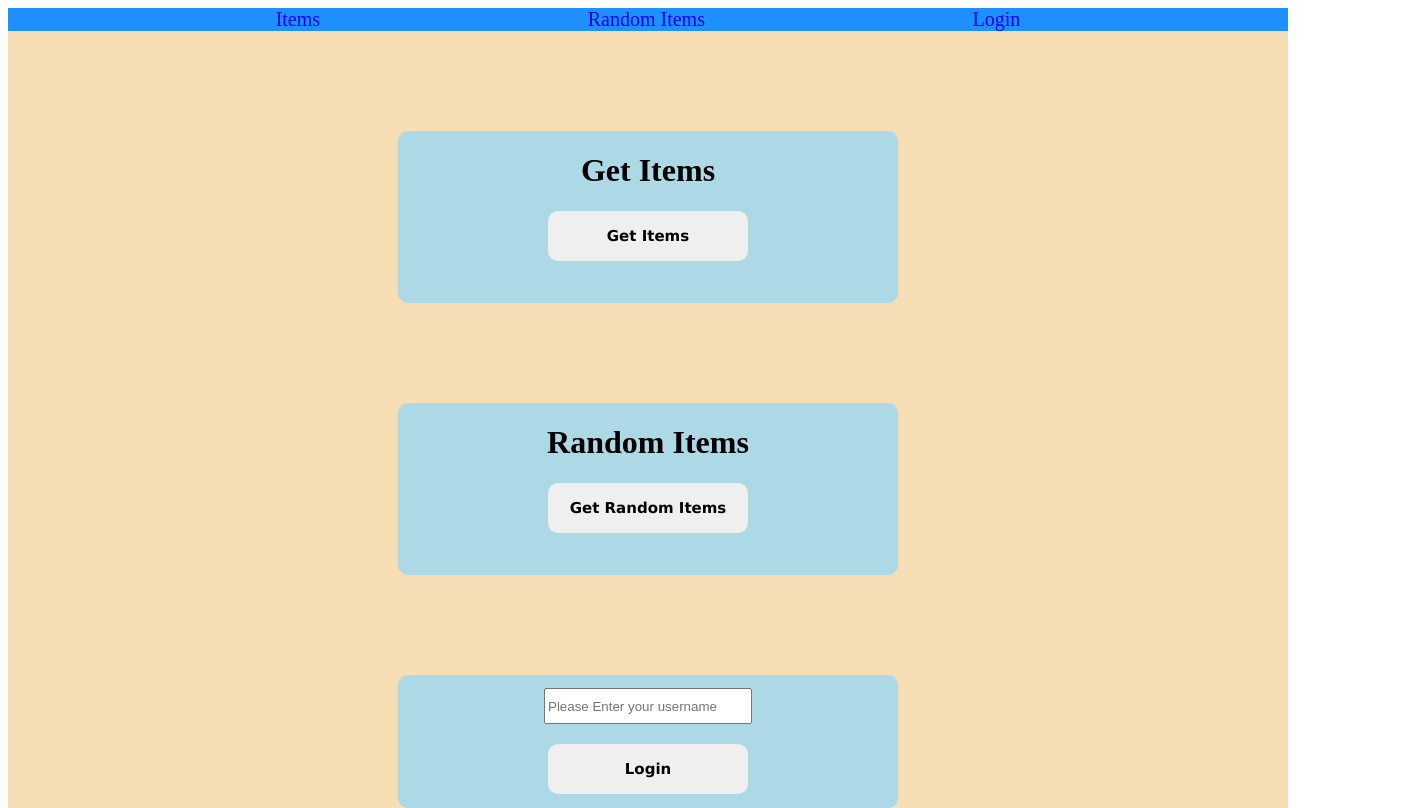
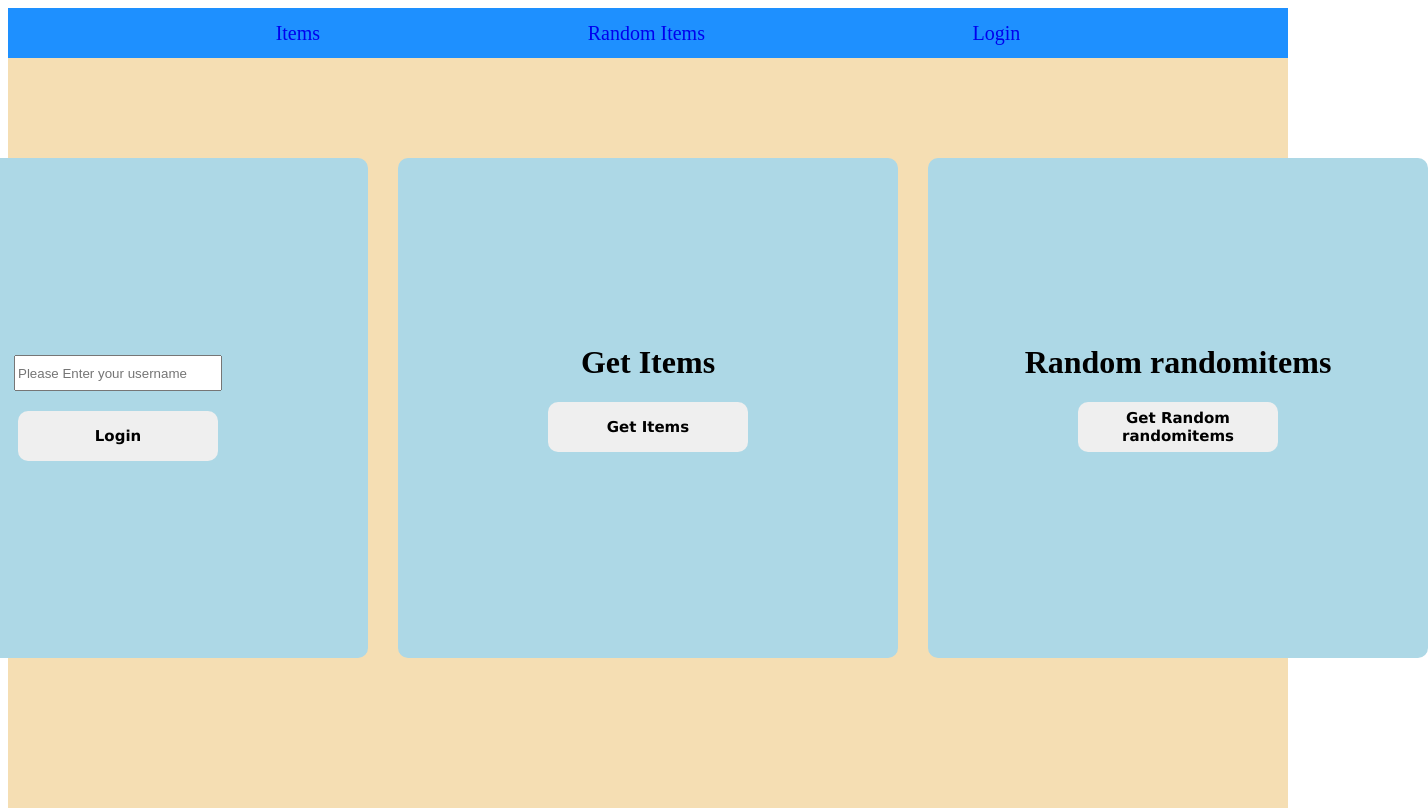
Before and after one commit to diaeddine1/Rule-Mining, a React (Vite) app in the folder FrontEnd for Express/: page / in a window 1280 px wide. Shown: the whole page, 1428 px wide, since content can reach past the window. Built offline with nearby package versions, Linux system fonts and the light colour scheme.

Commit message:
Commit with vercel's backend urls

```diff
--- a/FrontEnd for Express/src/App.jsx
+++ b/FrontEnd for Express/src/App.jsx
@@ -6,20 +6,19 @@ import { BrowserRouter, Route, Routes } from 'react-router-dom'
 import Login from './Components/Login.jsx'
 import Get_Items from './Components/Get_Items.jsx'
 import Random_items from './Components/Random_items.jsx'
+import Container from './Components/Container.jsx'
 function App() {
 
 
   return (
 
 
-     <BrowserRouter>
-     <Navbar/>
-    <Get_Items/>
-    <Random_items/>
+      <BrowserRouter>
+        <Navbar/>
 
         <Routes>
           {/* <Route path="/" element={<Home email={email}  />} /> */}
-          <Route path="/" element={<Login/>} />
+          <Route path="/" element={<Container/>} />
           <Route path="/Items" element={<Get_Items/>} />
           <Route path="/RandomItems" element={<Random_items/>} />
         </Routes>
--- /dev/null
+++ b/FrontEnd for Express/src/Components/Container.jsx
@@ -0,0 +1,117 @@
+import axios from 'axios';
+import React, { useState } from 'react'
+
+export default function Container() {
+    const [items, setItems] = useState([]);
+    const [token, setToken] = useState(localStorage.getItem('token'));
+    const [randomitems, setrandomitems] = useState([]);
+    const [username, setusername] = useState("")
+
+
+
+    const Login=async()=>{
+
+        try{
+          if(!username){
+            console.log("please give us your username")
+            return
+          }
+          const response  = await axios.post('https://rule-mining-server.vercel.app/auth/login',{
+            username:username
+
+          })
+          //console.log(response.data.token)
+          localStorage.setItem("token",response.data.token)
+          console.log(localStorage.getItem('token'))
+
+        }catch(error)
+        {
+          console.log(error)
+
+        }
+
+
+      }
+
+
+    const fetchItems = async () => {
+        try {
+          const tokenFromStorage = localStorage.getItem('token');
+          if (!tokenFromStorage) {
+            console.log("Token not found in local storage");
+            return;
+          }
+
+          const response = await axios.get("https://rule-mining-server.vercel.app/items/all_items", {
+            headers: {
+              Authorization: `Bearer ${tokenFromStorage}`
+            }
+          });
+          setItems(response.data);
+          console.log(response.data);
+        } catch (err) {
+          console.log(err);
+        }
+      };
+
+
+    const fetchrandomitems = async () => {
+        try {
+          const tokenFromStorage = localStorage.getItem('token');
+          if (!tokenFromStorage) {
+            console.log("Token not found in local storage");
+            return;
+          }
+
+          const response = await axios.get("https://rule-mining-server.vercel.app/randomitems/random_randomitems", {
+            headers: {
+              Authorization: `Bearer ${tokenFromStorage}`
+            }
+          });
+          setrandomitems(response.data);
+          console.log(response.data);
+        } catch (err) {
+          console.log(err);
+        }
+      };
+  return (
+    <div className='container'>
+
+        <div className='loginform'>
+
+            <input className='LoginInput' onChange={(e)=>setusername(e.target.value)} type='text' placeholder='Please Enter your username'></input>
+            <button className='LoginButton' onClick={Login}>Login</button>
+        </div>
+        <div className="card">
+            <h1>Get Items</h1>
+            <button className='LoginButton' onClick={fetchItems}>Get Items</button>
+            <ul style={{height:"10px"}}>
+                {items.map(item => (
+                <li key={item.id}>{item.name}</li>
+                ))}
+            </ul>
+        </div>
+
+
+
+
+        <div className="card">
+            <h1>Random randomitems</h1>
+            <button className='LoginButton' onClick={fetchrandomitems}>Get Random randomitems</button>
+            <ul style={{height:"10px"}}>
+            {randomitems.map(item => (
+                <li key={item.id}>{item.name}</li>
+            ))}
+            </ul>
+        </div>
+
+
+
+
+
+
+
+
+    </div>
+  )
+}
--- a/FrontEnd for Express/src/Styles/style.css
+++ b/FrontEnd for Express/src/Styles/style.css
@@ -68,7 +68,7 @@ li{
 
 .card{
     margin-top: 100px;
-
+    margin-left: 30px;
     height: 500px;
     width: 500px;
     background-color: lightblue;
@@ -79,3 +79,8 @@ li{
     border-radius: 10px;
 
 }
+
+.container{
+    display: flex;
+    flex-direction: row;
+}
```
